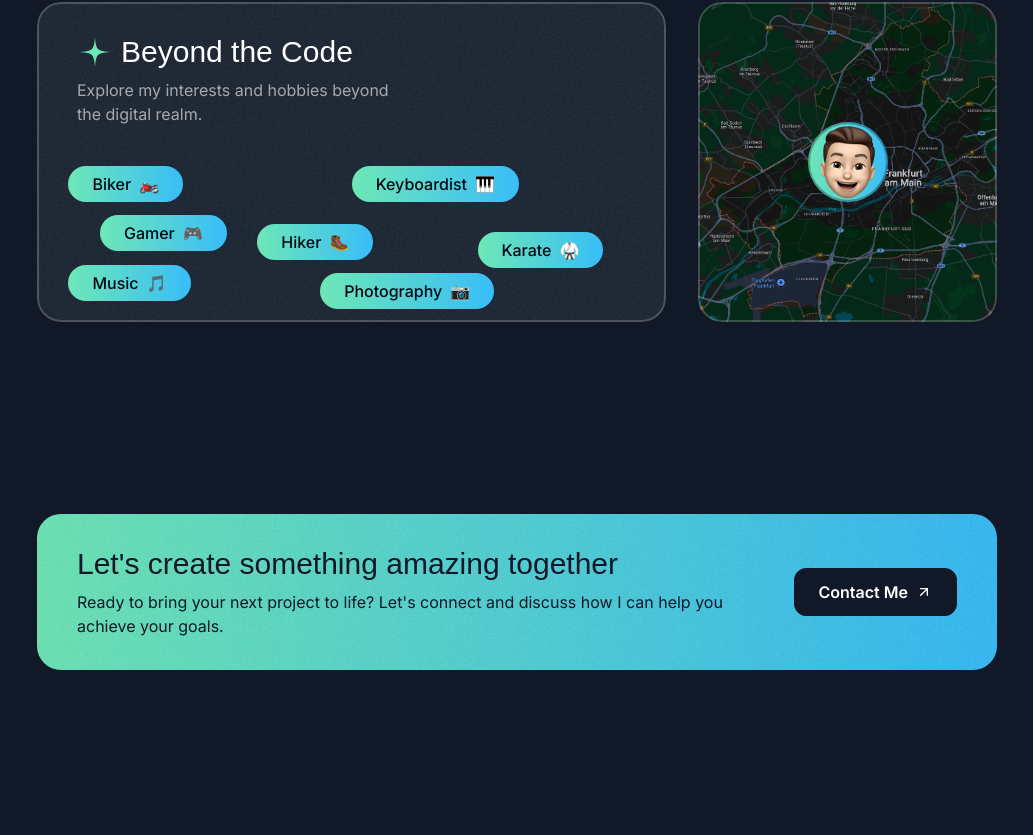
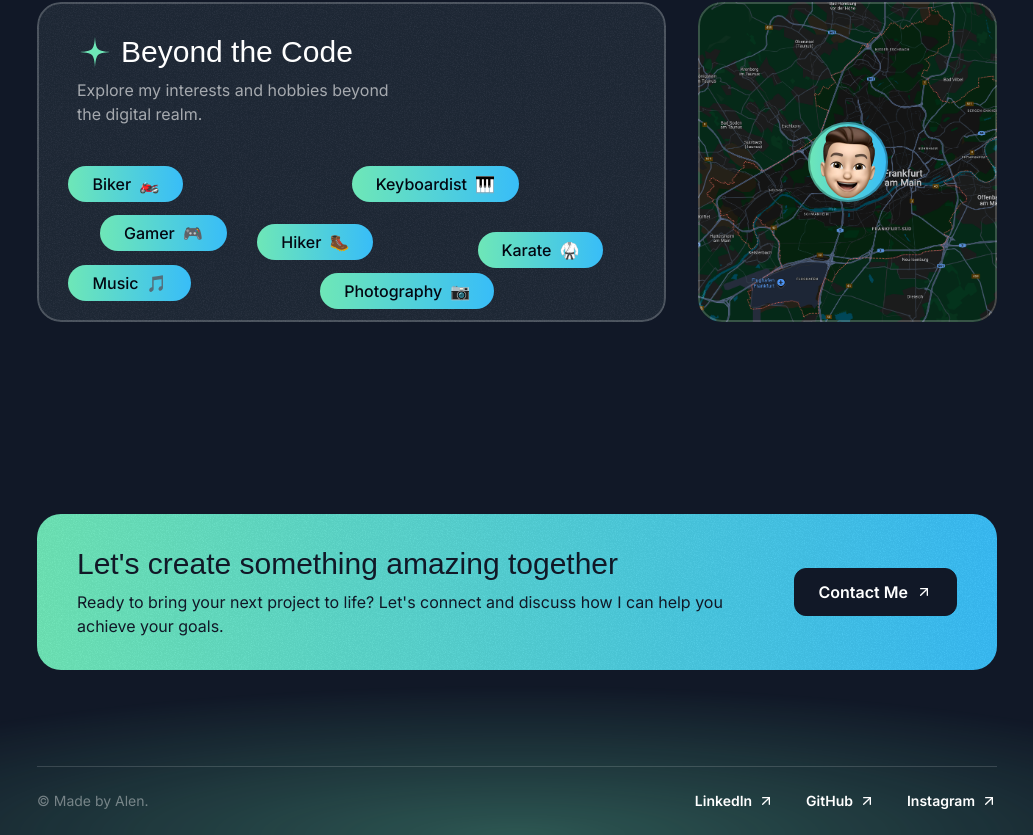
Before and after one commit to BuliDev/NextJS-Portfolio, a Next.js app: page / in a window 1280 px wide. Shown: the part 4770-5605 px from the top of the page, without its empty margins (123-1156 px from the left). Before the commit the page ends 5536 px from the top, so only its background shows below. Built offline with nearby package versions, Linux system fonts and the light colour scheme; a web font is replaced by a local one.

Commit message:
Add Footer Section

```diff
--- a/src/app/page.tsx
+++ b/src/app/page.tsx
@@ -1,5 +1,6 @@
 import { AboutSection } from "@/sections/About";
 import { ContactSection } from "@/sections/Contact";
+import { Footer } from "@/sections/Footer";
 import { Header } from "@/sections/Header";
 import { HeroSection } from "@/sections/Hero";
 import { ProjectsSection } from "@/sections/Projects";
@@ -16,6 +17,7 @@
       <TestimonialsSection />
       <AboutSection />
       <ContactSection />
+      <Footer />
     </div>
   );
 }
--- a/src/sections/Footer.tsx
+++ b/src/sections/Footer.tsx
@@ -1,3 +1,41 @@
+import ArrowUprightIcon from "@/assets/icons/arrow-up-right.svg";
+
+const footerLinks = [
+  {
+    title: "LinkedIn",
+    href: "#",
+  },
+  {
+    title: "GitHub",
+    href: "#",
+  },
+  {
+    title: "Instagram",
+    href: "#",
+  },
+];
+
 export const Footer = () => {
-  return <div>Footer Section</div>;
+  return (
+    <footer className="relative -z-10 overflow-x-clip">
+      <div className="absolute h-[300px] w-[1600px] bottom-0 left-1/2 -translate-x-1/2 bg-emerald-300/30 [mask-image:radial-gradient(50%_50%_at_bottom_center,black,transparent)] -z-10"></div>
+      <div className="container">
+        <div className="border-t border-white/15 py-6 text-sm flex flex-col md:flex-row md:justify-between items-center gap-8">
+          <div className="text-white/40">&copy; Made by Alen.</div>
+          <nav className="flex flex-col md:flex-row items-center gap-8">
+            {footerLinks.map((link) => (
+              <a
+                href={link.href}
+                key={link.title}
+                className="inline-flex items-center gap-1.5"
+              >
+                <span className="font-semibold">{link.title}</span>
+                <ArrowUprightIcon className="size-4" />
+              </a>
+            ))}
+          </nav>
+        </div>
+      </div>
+    </footer>
+  );
 };
```
